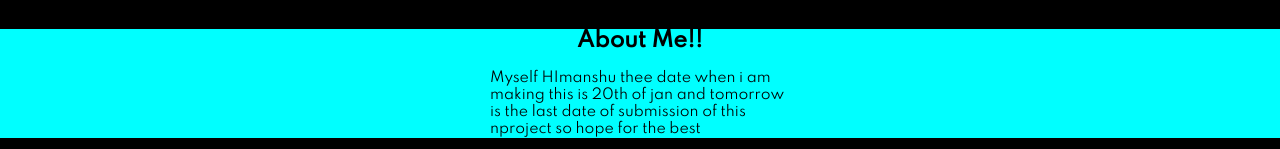
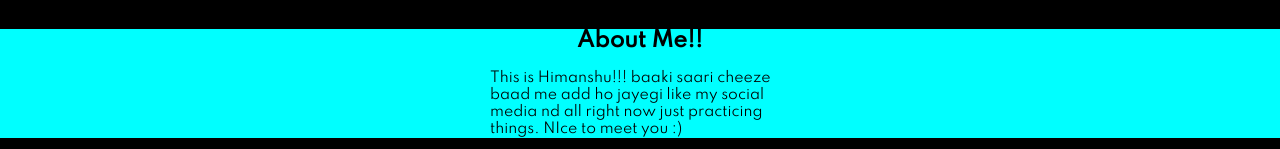
Before and after one commit to 05him/Accent_API, a plain HTML site: page home.html in a window 1280 px wide. Shown: the part 753-902 px from the top of the page. Drawn offline with Linux system fonts and the light colour scheme.

Commit message:
slight change

```diff
--- a/home.html
+++ b/home.html
@@ -47,8 +47,7 @@
   <footer class="footer">
     <div class="div-footer">
       <h2>About Me!!</h2>
-      <p>Myself HImanshu thee date when i am making this is 20th of jan and tomorrow is the last date of submission of
-        this nproject so hope for the best</p>
+      <p>This is Himanshu!!! baaki saari cheeze baad me add ho jayegi like my social media nd all right now just practicing things. NIce to meet you :)</p>
     </div>
   </footer>
 
```
